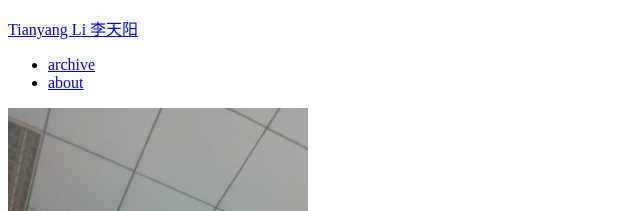
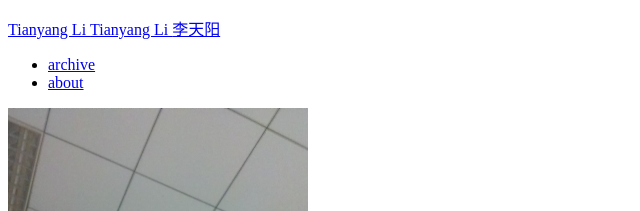
Before and after one commit to li-tianyang/li-tianyang.github.com, a Jekyll site: the page built from about.md, in a window 1280 px wide. Shown: the top 211 px of the page, without its empty margins (0-640 px from the left). Built offline with Jekyll 4.4.1, drawn with Linux system fonts in a browser that asks for light colours.

Commit message:
jfioewqjoij

```diff
--- a/_config.yml
+++ b/_config.yml
@@ -9,7 +9,7 @@
 # Themes are encouraged to use these universal variables
 # so be sure to set them if your theme uses them.
 #
-title : '<span style="white-space: nowrap;">Tianyang Li&nbsp</span><span style="white-space: nowrap;">李天阳<span>'
+title : '<span style="white-space: nowrap;">Tianyang Li&nbsp</span><span style="white-space: nowrap;">Tianyang Li&nbsp</span><span style="white-space: nowrap;">李天阳<span>'
 tagline:
 author :
   name : Tianyang Li
```
